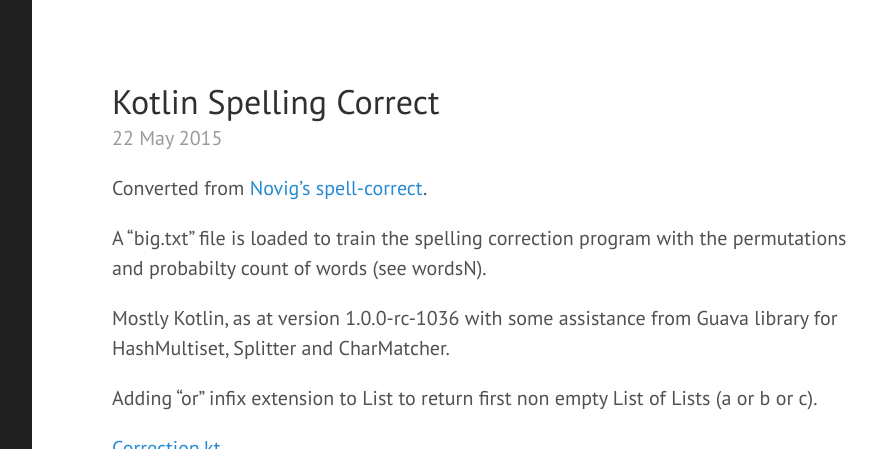
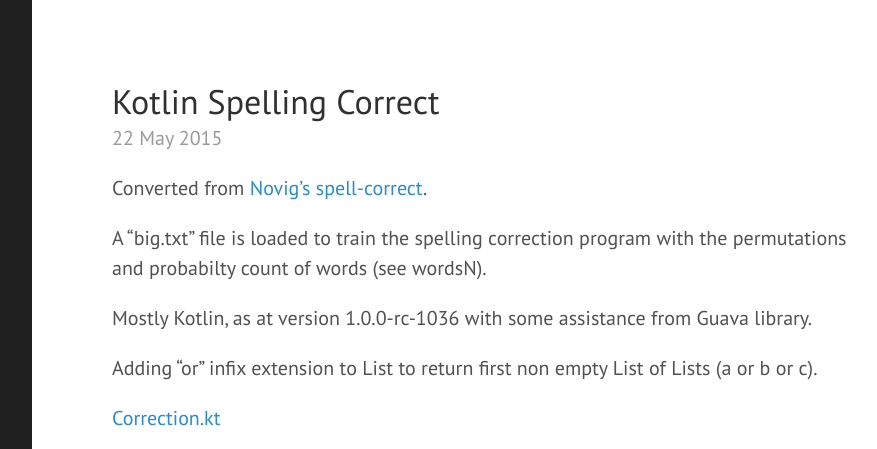
Before and after one commit to griffio/griffio.github.io, a Jekyll site: the page built from _posts/2015-05-22-Kotlin-Spell-Correct.md, in a window 1280 px wide and 1045 px high, cut to the strip 0-449 px from the top of the window. Shown: the whole strip, without its empty margins (328-1205 px from the left). Built offline with Jekyll 4.4.1, drawn with Linux system fonts in a browser that asks for light colours; some web fonts are replaced.

Commit message:
Update 2015-05-22-Kotlin-Spell-Correct.md

```diff
--- a/_posts/2015-05-22-Kotlin-Spell-Correct.md
+++ b/_posts/2015-05-22-Kotlin-Spell-Correct.md
@@ -11,7 +11,7 @@
 
 A  "big.txt" file is loaded to train the spelling correction program with the permutations and probabilty count of words (see wordsN).
 
-Mostly Kotlin, as at version 1.0.0-rc-1036 with some assistance from Guava library for HashMultiset, Splitter and CharMatcher.
+Mostly Kotlin, as at version 1.0.0-rc-1036 with some assistance from Guava library.
 
 Adding "or" infix extension to List<String> to return first non empty List of Lists (a or b or c).
 
```
